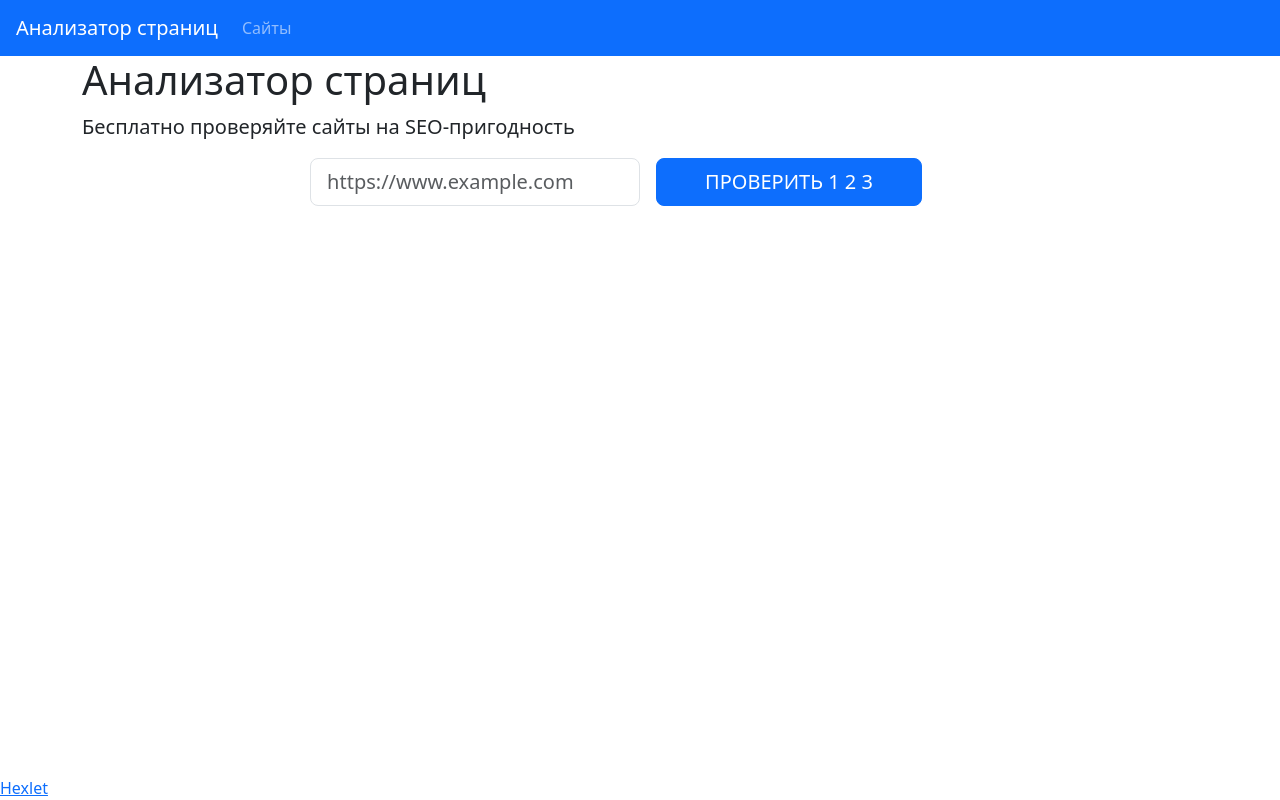
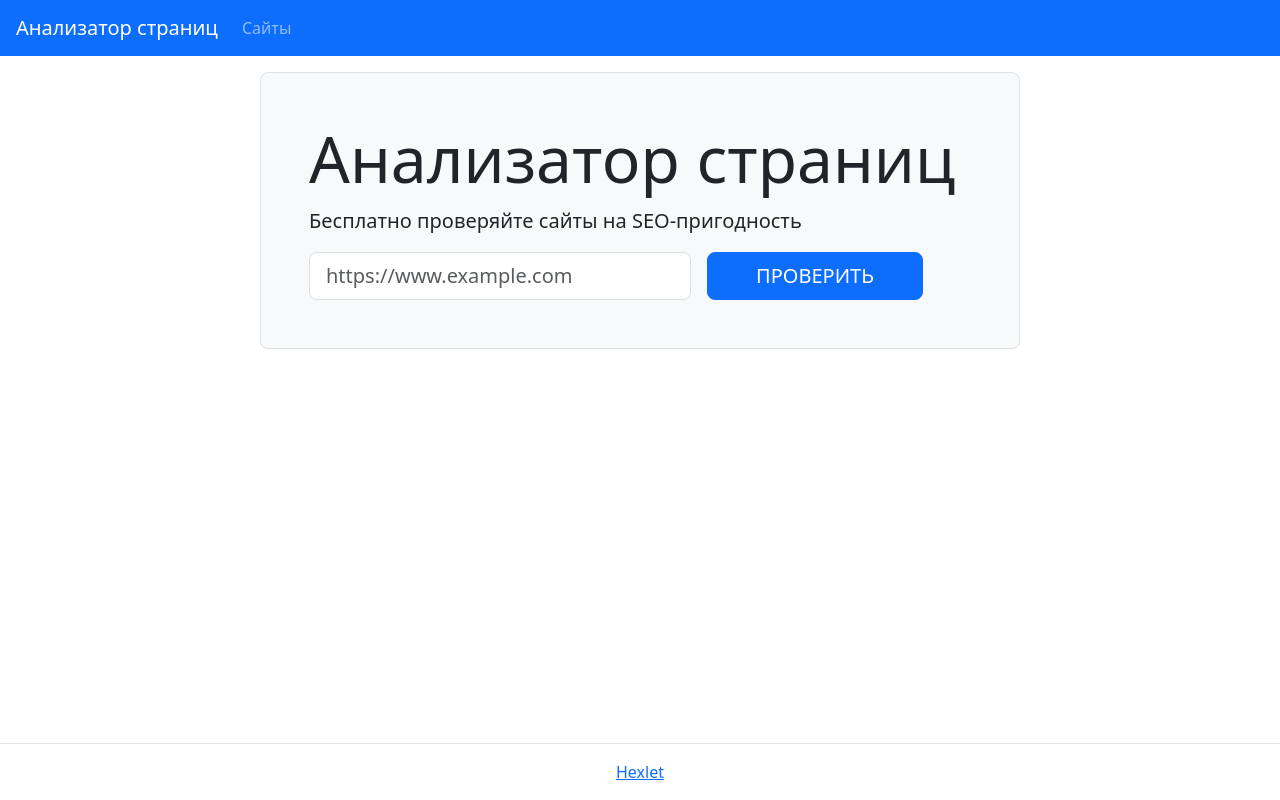
Before and after one commit to Aluwian/python-project-83, a Flask app: page / in a window 1280 px wide. Run offline with Flask 3, Linux system fonts and the light colour scheme.

Commit message:
fix index page

```diff
--- a/page_analyzer/templates/index.html
+++ b/page_analyzer/templates/index.html
@@ -18,21 +18,24 @@
     </nav>
 </header>
 
-<div class="flex-grow-1">
-    <div class="container">
-        <h1>Анализатор страниц</h1>
-        <p class="lead">Бесплатно проверяйте сайты на SEO-пригодность</p>
-        <form method="post" class="d-flex justify-content-center">
-            <label>
-                <input type="text" name="url" placeholder="https://www.example.com" value="" class="form-control form-control-lg">
-            </label>
-            <input type="submit" value="Проверить 1 2 3" class="btn btn-primary btn-lg ms-3 px-5 text-uppercase mx-5">
-        </form>
+<main class="flex-grow-1">
+    <div class="container-lg mt-3">
+        <div class="row">
+            <div class="col-12 col-md-10 col-lg-8 mx-auto border rounded-3 bg-light p-5">
+                <h1 class="display-3">Анализатор страниц</h1>
+                <p class="lead">Бесплатно проверяйте сайты на SEO-пригодность</p>
+                <form method="post" class="d-flex justify-content-center">
+                    <input type="text" name="url" placeholder="https://www.example.com" value="" class="form-control form-control-lg">
+                    <input type="submit" value="Проверить" class="btn btn-primary btn-lg ms-3 px-5 text-uppercase mx-5">
+                </form>
+            </div>
+        </div>
     </div>
-</div>
+</main>
 
-<footer class="flex-shrink-0">
-    <div>
+
+<footer class="border-top py-3 mt-5 flex-shrink-0">
+    <div class="text-center">
         <a href="https://ru.hexlet.io/" target="_blank">Hexlet</a>
     </div>
 </footer>
```
